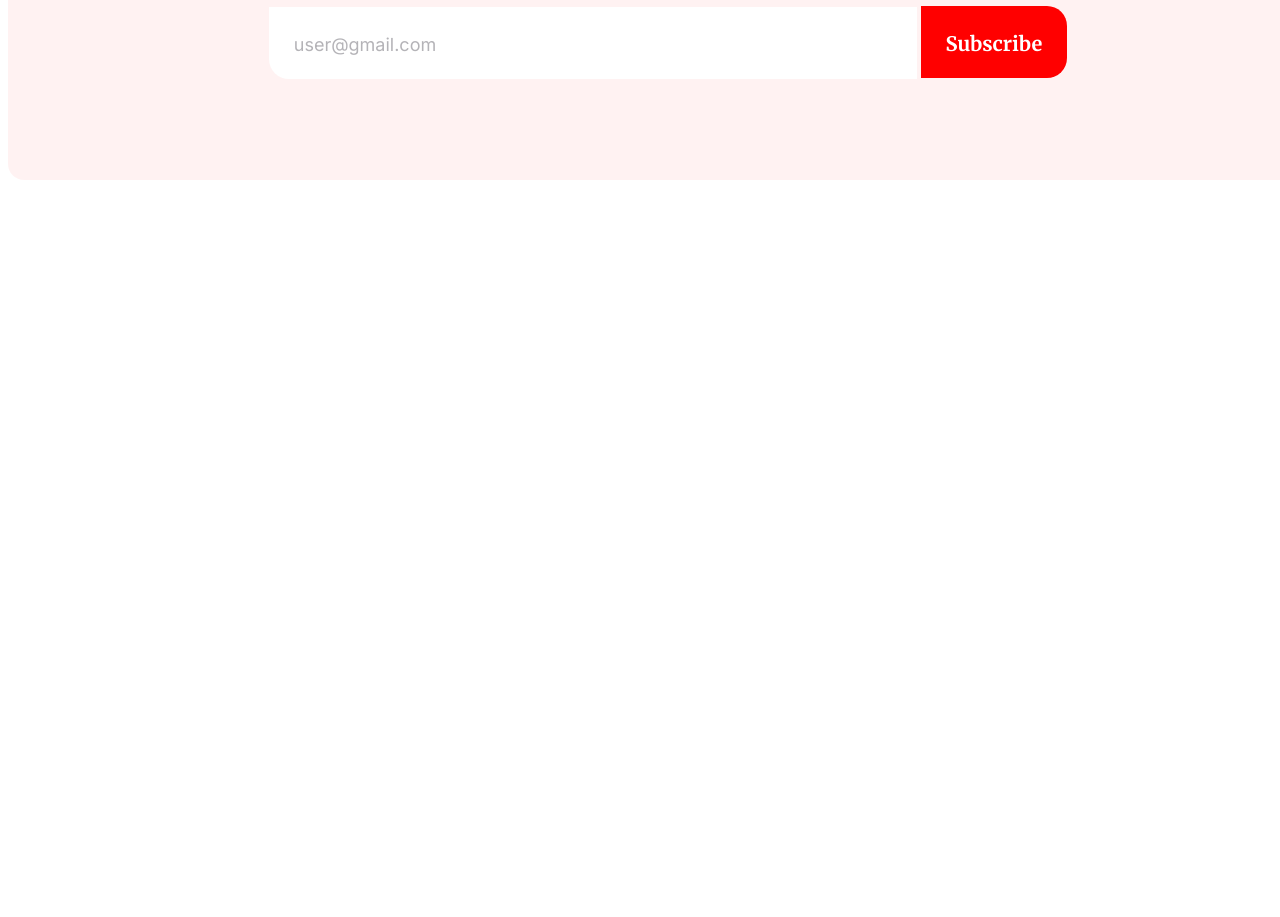
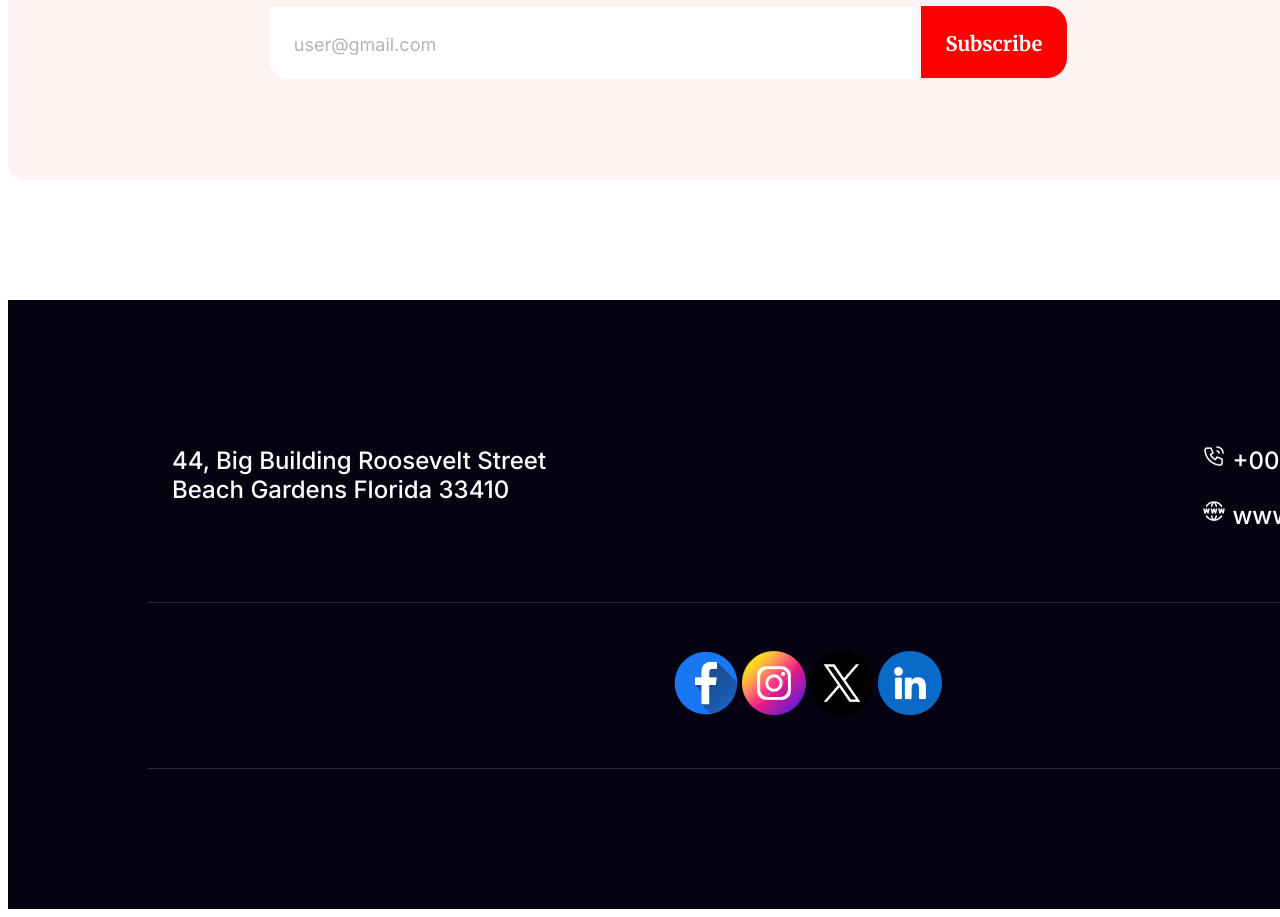
Before and after one commit to princemahmood117/Assignment-01, a plain HTML site: page index.html in a window 1280 px wide. Shown: the part 5119-6036 px from the top of the page. Before the commit the page ends 5419 px from the top, so only its background shows below. Drawn offline with Linux system fonts and the light colour scheme.

Commit message:
almost done

```diff
--- a/CSS/style.css
+++ b/CSS/style.css
@@ -392,3 +392,181 @@ input::placeholder {
     font-size: 18px;
     font-weight: 400;
 }
+
+
+/* FOOTER PART------------------- */
+
+footer {
+    width: 1600px;
+    height: 609px;
+    background-color: #070211;
+
+}
+
+.final p {
+    color: #FFF;
+    font-family: Inter;
+    font-size: 24px;
+    font-weight: 500;
+
+}
+
+.final {
+    display: flex;
+    justify-content: space-around;
+    align-items: center;
+}
+
+.street {
+    margin-top: 120px;
+}
+
+.contact {
+    margin-top: 120px;
+}
+
+.line {
+    width: 1320px;
+    height: 1px;
+    background: rgba(255, 255, 255, 0.15);
+    margin: 48px 140px;
+}
+
+.links{
+    text-align: center;
+}
+
+
+
+
+
+
+
+
+
+
+
+
+
+
+
+
+
+
+
+
+
+
+
+
+
+
+
+
+
+
+
+
+
+
+
+
+
+
+
+
+/* footer{
+
+}
+.foot {
+    height: 609px;
+    width: 1600px;
+    background-color: #070211;
+    display: flex;
+    justify-content: space-between;
+
+}
+
+.street p {
+    color: #FFF;
+    font-family: Inter;
+    font-size: 24px;
+    font-style: normal;
+    font-weight: 500;
+}
+
+.street {
+    display: flex;
+    justify-content: space-between;
+    align-items: center;
+}
+
+.contact {
+    color: #FFF;
+    font-family: Inter;
+    font-size: 24px;
+    font-style: normal;
+    font-weight: 500;
+    margin-top: 110px;
+}
+
+.street-para {
+     margin-top: 120px;
+    margin-left: 140px;
+}
+
+.line {
+    width: 1320px;
+    height: 1px;
+    background-color: rgba(255, 255, 255, 0.15);
+    margin: 0px auto;
+    margin-bottom: 20px;
+}
+
+.links {
+    height: 100px;
+    width: 100%;
+    margin-top: 20px;
+    text-align: center;
+}
+
+.links img {
+    height: 64px;
+    width: 64px;
+}
+
+.un {
+    background: transparent;
+    color: white;
+    outline: none;
+    border: none;
+    font-family: Inter;
+    font-size: 24px;
+    font-weight: 500;
+    margin-top: 30px;
+    margin-left: 140px;
+    transition: .6s;
+}
+
+.un:hover{
+    cursor: pointer;
+    background-color: #F00;
+}
+
+.rights {
+    color: #FFF;
+    font-family: Inter;
+    font-size: 24px;
+    font-weight: 500;
+    margin-left: 0px;
+}
+
+.final .rights{
+    margin-left: 0px;
+}
+
+.final{
+    display: flex;
+    justify-content: space-around;
+    margin-left: 0px;
+} */
--- a/index.html
+++ b/index.html
@@ -110,19 +110,123 @@
                 <button class="butsus">Subscribe</button>
             </form>
 
-            <!-- <div class="input">
-                <input class="in" type="email" name="" id="" placeholder="user@gmail.com">
-                <button class="bt">Subscribe</button>
-            </div> -->
 
         </section>
 
     </main>
 
 
+
     <footer>
+
+        <div class="final">
+
+             <p class="street">44, Big   Building Roosevelt Street <br>
+             Beach Gardens Florida 33410<p>
+
+            <div class="contact">
+
+            <p> <img  src="./Assets/images/Call.png" alt=""> +00 123 584 124 </p>
+
+            <p><img src="./Assets/images/Website.png" alt=""> www.website.com</p>
+
+            </div>
+
+        </div>
+
+
+        <div class="line"></div>
+
+        <div class="links">
+
+            <img src="./Assets/images/Facebook.png" alt="">
+
+            <img src="./Assets/images/Instagram.png" alt="">
+
+            <img src="./Assets/images/Twitter.png" alt="">
+
+            <img src="./Assets/images/Linkedin.png" alt="">
+
+        </div>
+
+        <div class="line"></div>
+
 
 
     </footer>
+
+
+
   </body>
 </html>
+
+
+
+
+
+
+
+
+
+
+
+
+
+
+
+
+
+
+
+
+
+
+
+
+
+
+
+<!-- <footer>
+
+    <div class="foot">
+        <div class="street">
+            <p class="street-para">44,Big Building Roosevely Street <br> Beach Garden Florida 33410 </p>
+        </div>
+
+        <div class="contact">
+            <p><img src="./Assets/images/Call.png" alt="">  +00 123 584 124 </p>
+            <p><img src="./Assets/images/Website.png" alt=""> www.website.com</p>
+        </div>
+
+   </div>
+
+<div class="line"></div>
+
+<div class="links">
+    <img src="./Assets/images/Facebook.png" alt="facebook">
+
+    <img src="./Assets/images/Instagram.png" alt="insta">
+
+    <img src="./Assets/images/Twitter.png" alt="twitter">
+
+    <img src="./Assets/images/Linkedin.png" alt="linkedin">
+</div>
+
+
+<div class="line"></div>
+
+
+<div class="final">
+
+    <p class="rights">2017,All Rights Reserved</p>
+
+    <button class="un">Unsubscribe</button>
+
+
+</div>
+
+
+
+
+
+</footer> -->
```
